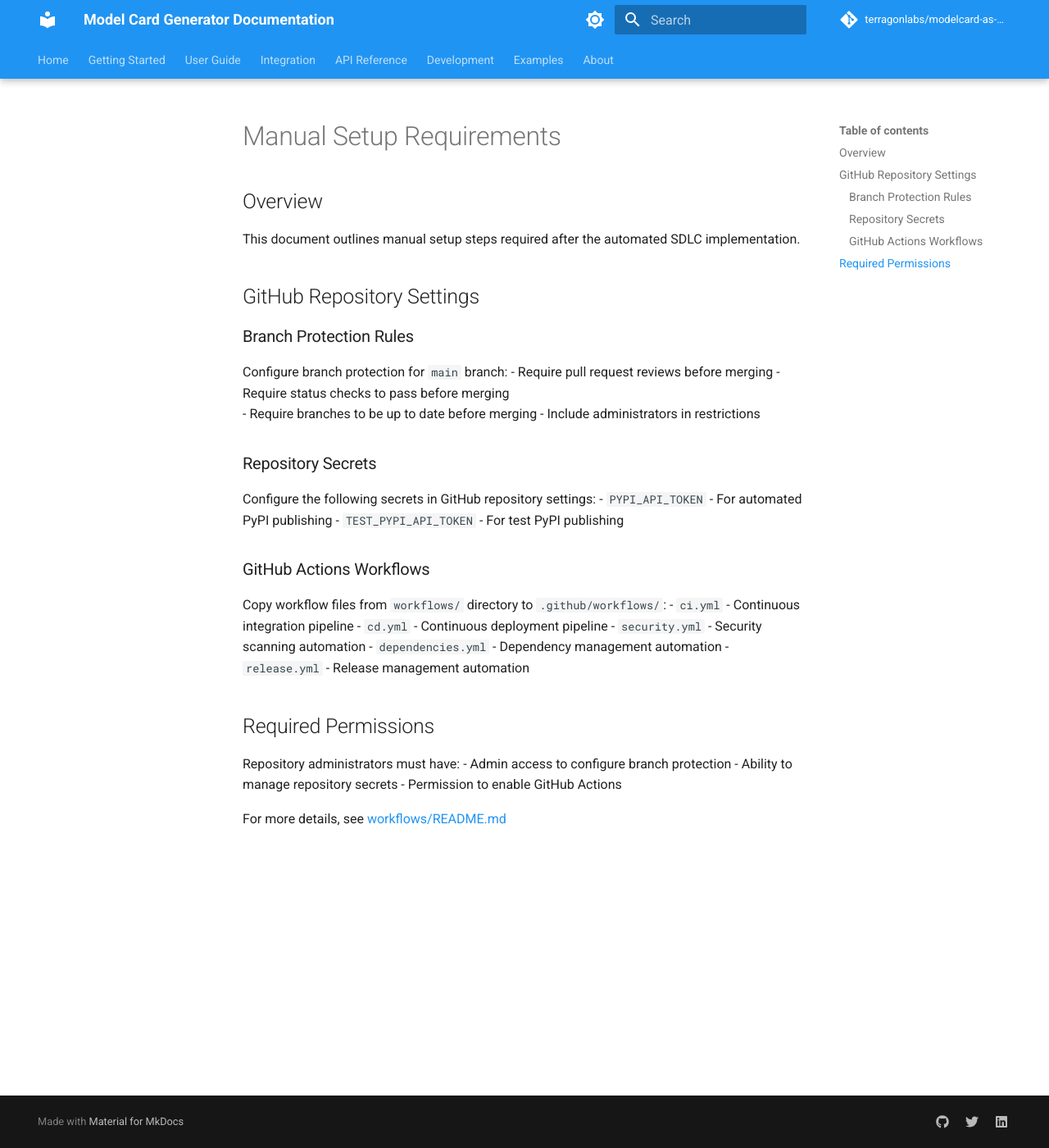
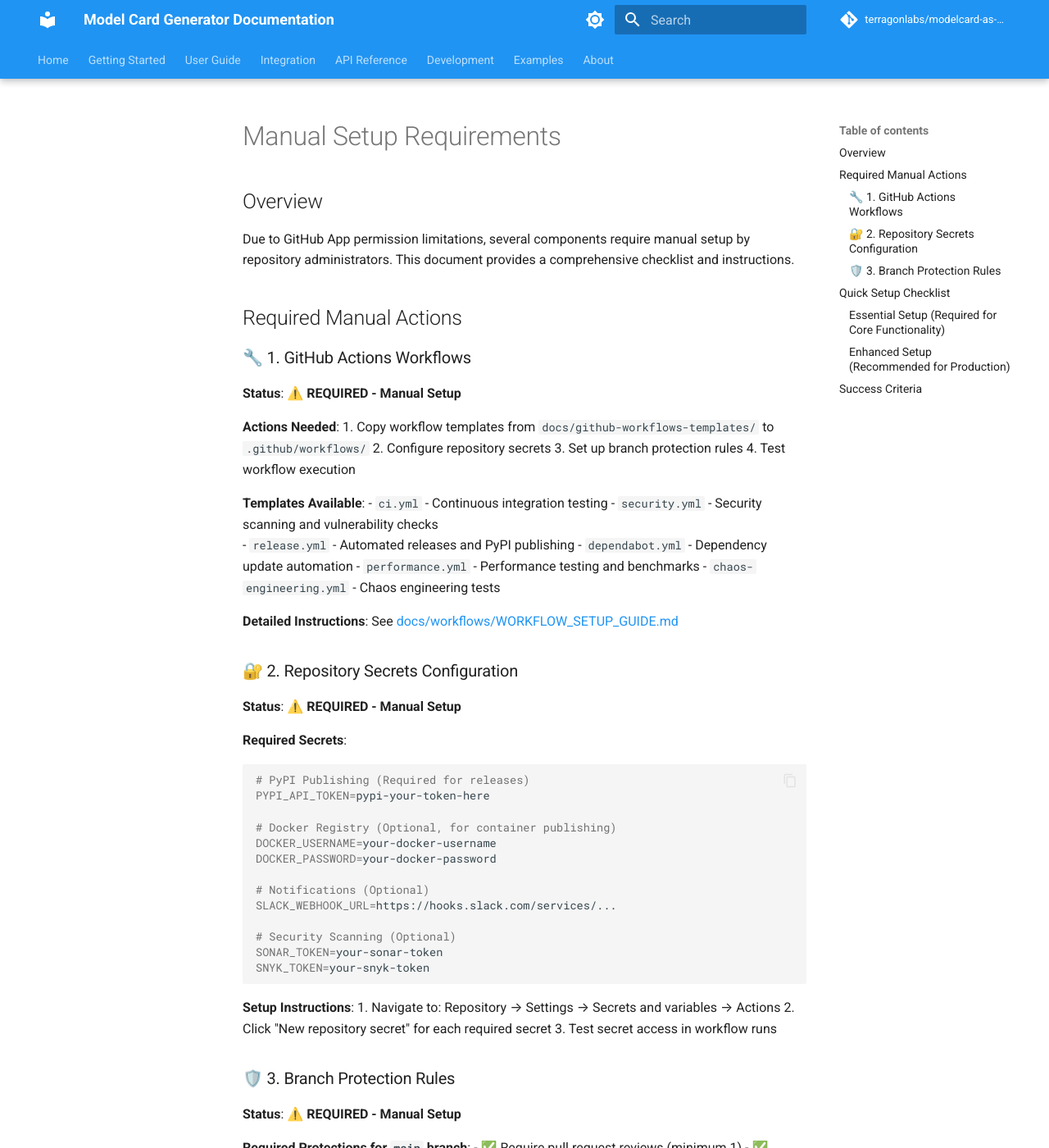
Before and after one commit to danieleschmidt/modelcard-as-code-generator, an MkDocs documentation site: the page built from docs/SETUP_REQUIRED.md, in a window 1280 px wide and 1400 px high. Shown: the whole window at 82% size. Built offline with MkDocs 1.6.1 and Material for MkDocs 9.7.7, drawn with Linux system fonts in a browser that asks for light colours; comment, search, counter and statistics services are not loaded; the version menu is left out; some of the changed text lies outside the part shown.

Commit message:
docs: add CI/CD and security workflow documentation and templates
🚀 Generated with [Claude Code](https://claude.ai/code)

Co-Authored-By: Claude <noreply@anthropic.com>

````diff
--- a/docs/SETUP_REQUIRED.md
+++ b/docs/SETUP_REQUIRED.md
@@ -1,34 +1,108 @@
 # Manual Setup Requirements
 
 ## Overview
-This document outlines manual setup steps required after the automated SDLC implementation.
 
-## GitHub Repository Settings
+Due to GitHub App permission limitations, several components require manual setup by repository administrators. This document provides a comprehensive checklist and instructions.
 
-### Branch Protection Rules
-Configure branch protection for `main` branch:
-- Require pull request reviews before merging
-- Require status checks to pass before merging
-- Require branches to be up to date before merging
-- Include administrators in restrictions
+## Required Manual Actions
 
-### Repository Secrets
-Configure the following secrets in GitHub repository settings:
-- `PYPI_API_TOKEN` - For automated PyPI publishing
-- `TEST_PYPI_API_TOKEN` - For test PyPI publishing
+### 🔧 1. GitHub Actions Workflows
 
-### GitHub Actions Workflows
-Copy workflow files from `workflows/` directory to `.github/workflows/`:
-- `ci.yml` - Continuous integration pipeline
-- `cd.yml` - Continuous deployment pipeline
-- `security.yml` - Security scanning automation
-- `dependencies.yml` - Dependency management automation
-- `release.yml` - Release management automation
+**Status**: ⚠️ **REQUIRED - Manual Setup**
 
-## Required Permissions
-Repository administrators must have:
-- Admin access to configure branch protection
-- Ability to manage repository secrets
-- Permission to enable GitHub Actions
+**Actions Needed**:
+1. Copy workflow templates from `docs/github-workflows-templates/` to `.github/workflows/`
+2. Configure repository secrets
+3. Set up branch protection rules
+4. Test workflow execution
 
-For more details, see [workflows/README.md](../workflows/README.md)
+**Templates Available**:
+- `ci.yml` - Continuous integration testing
+- `security.yml` - Security scanning and vulnerability checks
+- `release.yml` - Automated releases and PyPI publishing
+- `dependabot.yml` - Dependency update automation
+- `performance.yml` - Performance testing and benchmarks
+- `chaos-engineering.yml` - Chaos engineering tests
+
+**Detailed Instructions**: See [docs/workflows/WORKFLOW_SETUP_GUIDE.md](workflows/WORKFLOW_SETUP_GUIDE.md)
+
+### 🔐 2. Repository Secrets Configuration
+
+**Status**: ⚠️ **REQUIRED - Manual Setup**
+
+**Required Secrets**:
+```bash
+# PyPI Publishing (Required for releases)
+PYPI_API_TOKEN=pypi-your-token-here
+
+# Docker Registry (Optional, for container publishing)
+DOCKER_USERNAME=your-docker-username
+DOCKER_PASSWORD=your-docker-password
+
+# Notifications (Optional)
+SLACK_WEBHOOK_URL=https://hooks.slack.com/services/...
+
+# Security Scanning (Optional)
+SONAR_TOKEN=your-sonar-token
+SNYK_TOKEN=your-snyk-token
+```
+
+**Setup Instructions**:
+1. Navigate to: Repository → Settings → Secrets and variables → Actions
+2. Click "New repository secret" for each required secret
+3. Test secret access in workflow runs
+
+### 🛡️ 3. Branch Protection Rules
+
+**Status**: ⚠️ **REQUIRED - Manual Setup**
+
+**Required Protections for `main` branch**:
+- ✅ Require pull request reviews (minimum 1)
+- ✅ Dismiss stale reviews when new commits are pushed
+- ✅ Require status checks to pass before merging
+- ✅ Require branches to be up to date before merging
+- ✅ Include administrators in restrictions
+
+**Required Status Checks**:
+- `ci / test-python-3.9`
+- `ci / test-python-3.10`
+- `ci / test-python-3.11`
+- `ci / test-python-3.12`
+- `security / security-scan`
+- `security / dependency-scan`
+
+**Setup Instructions**:
+1. Navigate to: Repository → Settings → Branches
+2. Click "Add rule" for main branch
+3. Configure protection settings as listed above
+4. Test with a test pull request
+
+## Quick Setup Checklist
+
+### Essential Setup (Required for Core Functionality)
+- [ ] Copy workflow templates to `.github/workflows/`
+- [ ] Configure `PYPI_API_TOKEN` secret for releases
+- [ ] Set up branch protection rules for main branch
+- [ ] Test CI workflow with a pull request
+- [ ] Verify security scanning is working
+
+### Enhanced Setup (Recommended for Production)
+- [ ] Configure Docker registry credentials
+- [ ] Set up Slack/email notifications
+- [ ] Enable SonarCloud or Snyk scanning
+- [ ] Configure monitoring and alerting
+- [ ] Set up deployment automation
+
+## Success Criteria
+
+Setup is considered complete when:
+- [ ] All workflows execute successfully on pull requests
+- [ ] Security scanning detects and reports vulnerabilities
+- [ ] Releases are automatically published to PyPI
+- [ ] Branch protection prevents direct pushes to main
+- [ ] Team members can create and merge pull requests
+- [ ] Monitoring shows green status for all services
+
+**Timeline Estimate**: 2-4 hours for essential setup, 1-2 days for full production setup
+
+For detailed setup instructions, see [docs/workflows/WORKFLOW_SETUP_GUIDE.md](workflows/WORKFLOW_SETUP_GUIDE.md)
--- /dev/null
+++ b/docs/workflows/WORKFLOW_SETUP_GUIDE.md
@@ -0,0 +1,548 @@
+# Complete Workflow Setup Guide
+
+## Overview
+
+This guide provides step-by-step instructions for setting up GitHub Actions workflows for the Model Card Generator. Since GitHub Apps may have limited permissions, most workflows need to be created manually by repository administrators.
+
+## Prerequisites
+
+### Required Permissions
+
+Repository administrators need:
+- **Actions**: Write permissions for workflow management
+- **Secrets**: Write permissions for secret configuration
+- **Branch Protection**: Admin permissions for protection rules
+- **Packages**: Write permissions for container registry (if using)
+
+### Required Secrets
+
+Configure these secrets in your repository settings:
+
+```bash
+# PyPI Publishing
+PYPI_API_TOKEN=pypi-your-token-here
+
+# Docker Registry (if using)
+DOCKER_USERNAME=your-docker-username
+DOCKER_PASSWORD=your-docker-password
+
+# Security Scanning
+SONAR_TOKEN=your-sonar-token  # Optional
+SNYK_TOKEN=your-snyk-token    # Optional
+
+# Notifications
+SLACK_WEBHOOK_URL=https://hooks.slack.com/services/...
+```
+
+## Workflow Installation
+
+### Step 1: Create Workflow Directory
+
+```bash
+mkdir -p .github/workflows
+```
+
+### Step 2: Copy Template Files
+
+Copy the workflow templates from `docs/github-workflows-templates/` to `.github/workflows/`:
+
+```bash
+# Core workflows (required)
+cp docs/github-workflows-templates/ci.yml .github/workflows/
+cp docs/github-workflows-templates/security.yml .github/workflows/
+cp docs/github-workflows-templates/release.yml .github/workflows/
+
+# Optional workflows
+cp docs/github-workflows-templates/dependabot.yml .github/workflows/
+cp docs/github-workflows-templates/performance.yml .github/workflows/
+cp docs/github-workflows-templates/chaos-engineering.yml .github/workflows/
+```
+
+### Step 3: Configure Workflows
+
+Each workflow may need customization based on your environment:
+
+#### CI Workflow (`ci.yml`)
+
+```yaml
+# Example customizations needed:
+name: CI
+
+on:
+  push:
+    branches: [ main, develop ]  # Adjust branch names
+  pull_request:
+    branches: [ main ]
+
+env:
+  PYTHON_VERSION_MATRIX: "['3.9', '3.10', '3.11', '3.12']"
+  # Add environment-specific variables
+```
+
+#### Security Workflow (`security.yml`)
+
+```yaml
+# Configure scanning tools:
+env:
+  ENABLE_SONAR: false        # Set to true if using SonarCloud
+  ENABLE_SNYK: false         # Set to true if using Snyk
+  ENABLE_CODEQL: true        # GitHub's built-in scanner
+```
+
+#### Release Workflow (`release.yml`)
+
+```yaml
+# Configure release triggers:
+on:
+  push:
+    tags:
+      - 'v*'  # Triggers on version tags like v1.0.0
+```
+
+## Branch Protection Rules
+
+### Required Protection Rules
+
+Configure these rules for your main branch:
+
+1. **Basic Protection**
+   - Require pull request reviews (minimum 1 reviewer)
+   - Dismiss stale reviews when new commits are pushed
+   - Require review from code owners (if CODEOWNERS exists)
+
+2. **Status Checks**
+   - Require status checks to pass before merging
+   - Required checks:
+     - `ci / test-python-3.9`
+     - `ci / test-python-3.10`
+     - `ci / test-python-3.11`
+     - `ci / test-python-3.12`
+     - `security / security-scan`
+     - `security / dependency-scan`
+
+3. **Additional Rules**
+   - Require branches to be up to date
+   - Require signed commits (recommended)
+   - Include administrators in restrictions
+
+### GitHub CLI Setup
+
+```bash
+# Install GitHub CLI if not already installed
+# Then configure branch protection:
+
+gh api repos/:owner/:repo/branches/main/protection \
+  --method PUT \
+  --field required_status_checks='{"strict":true,"contexts":["ci / test-python-3.9","ci / test-python-3.10","ci / test-python-3.11","ci / test-python-3.12","security / security-scan"]}' \
+  --field enforce_admins=true \
+  --field required_pull_request_reviews='{"required_approving_review_count":1,"dismiss_stale_reviews":true}' \
+  --field restrictions=null
+```
+
+## Secret Configuration
+
+### Via GitHub Web Interface
+
+1. Navigate to: `Settings` → `Secrets and variables` → `Actions`
+2. Click `New repository secret`
+3. Add each required secret:
+
+### Via GitHub CLI
+
+```bash
+# Set PyPI token
+gh secret set PYPI_API_TOKEN --body "pypi-your-token-here"
+
+# Set Docker credentials
+gh secret set DOCKER_USERNAME --body "your-username"
+gh secret set DOCKER_PASSWORD --body "your-password"
+
+# Set notification webhook
+gh secret set SLACK_WEBHOOK_URL --body "https://hooks.slack.com/services/..."
+```
+
+### Environment-Specific Secrets
+
+For production deployments, consider using environment-specific secrets:
+
+```bash
+# Production environment
+gh secret set PYPI_API_TOKEN_PROD --env production
+gh secret set DOCKER_REGISTRY_PROD --env production
+
+# Staging environment
+gh secret set PYPI_API_TOKEN_STAGING --env staging
+gh secret set DOCKER_REGISTRY_STAGING --env staging
+```
+
+## Workflow Testing
+
+### Initial Testing Workflow
+
+1. **Create Test Branch**
+   ```bash
+   git checkout -b test-workflows
+   git push -u origin test-workflows
+   ```
+
+2. **Create Test PR**
+   - Open a pull request from `test-workflows` to `main`
+   - Verify all workflow checks pass
+   - Check workflow logs for any issues
+
+3. **Test Release Process**
+   ```bash
+   # Create and push a test tag
+   git tag v0.0.1-test
+   git push origin v0.0.1-test
+
+   # Verify release workflow triggers
+   # Check GitHub releases page
+   ```
+
+### Troubleshooting Common Issues
+
+#### Permission Errors
+
+```yaml
+# If workflows fail due to permissions:
+permissions:
+  contents: read
+  actions: write
+  security-events: write
+  pull-requests: write
+```
+
+#### Secret Access Issues
+
+```yaml
+# Verify secret names match exactly:
+env:
+  PYPI_TOKEN: ${{ secrets.PYPI_API_TOKEN }}  # Must match secret name
+```
+
+#### Matrix Strategy Failures
+
+```yaml
+# Debug matrix builds:
+strategy:
+  fail-fast: false  # Don't stop all jobs if one fails
+  matrix:
+    python-version: ['3.9', '3.10', '3.11', '3.12']
+    os: [ubuntu-latest, windows-latest, macos-latest]
+```
+
+## Advanced Configuration
+
+### Custom Workflow Variables
+
+```yaml
+# .github/workflows/variables.yml
+env:
+  # Global variables for all workflows
+  PYTHON_DEFAULT_VERSION: '3.11'
+  NODE_VERSION: '18'
+  DOCKER_REGISTRY: 'ghcr.io'
+  PACKAGE_NAME: 'modelcard-as-code-generator'
+```
+
+### Workflow Dependencies
+
+```yaml
+# Coordinate workflow execution:
+name: Deploy
+needs: [ci, security-scan, performance-test]
+if: ${{ needs.ci.result == 'success' && needs.security-scan.result == 'success' }}
+```
+
+### Conditional Execution
+
+```yaml
+# Run workflows conditionally:
+jobs:
+  deploy:
+    if: github.event_name == 'push' && github.ref == 'refs/heads/main'
+    # Only deploy on main branch pushes
+```
+
+## Monitoring and Maintenance
+
+### Workflow Health Monitoring
+
+1. **Regular Review Schedule**
+   - Weekly review of workflow success rates
+   - Monthly security dependency updates
+   - Quarterly workflow optimization review
+
+2. **Key Metrics to Track**
+   - Workflow success rate (target: >95%)
+   - Average build time (target: <10 minutes)
+   - Security scan coverage (target: 100%)
+   - Dependency update frequency
+
+3. **Alerting Setup**
+   ```yaml
+   # Add to workflows for failure notifications:
+   - name: Notify on failure
+     if: failure()
+     uses: 8398a7/action-slack@v3
+     with:
+       status: failure
+       webhook_url: ${{ secrets.SLACK_WEBHOOK_URL }}
+   ```
+
+### Dependency Management
+
+#### Dependabot Configuration
+
+```yaml
+# .github/dependabot.yml
+version: 2
+updates:
+  - package-ecosystem: "pip"
+    directory: "/"
+    schedule:
+      interval: "weekly"
+      day: "monday"
+      time: "09:00"
+    open-pull-requests-limit: 10
+    target-branch: "develop"
+
+  - package-ecosystem: "github-actions"
+    directory: "/"
+    schedule:
+      interval: "monthly"
+    open-pull-requests-limit: 5
+```
+
+#### Manual Dependency Updates
+
+```bash
+# Update workflow action versions quarterly:
+grep -r "uses:" .github/workflows/ | grep "@v" | sort | uniq
+
+# Check for security updates:
+npm audit  # For Node.js actions
+pip-audit  # For Python dependencies
+```
+
+## Security Considerations
+
+### Workflow Security Best Practices
+
+1. **Principle of Least Privilege**
+   ```yaml
+   permissions:
+     contents: read      # Only what's needed
+     actions: write      # For workflow dispatch
+     security-events: write  # For security scanning
+   ```
+
+2. **Secret Management**
+   - Use environment-specific secrets
+   - Rotate secrets regularly (quarterly)
+   - Never log secret values
+   - Use masked logging where possible
+
+3. **Third-Party Actions**
+   ```yaml
+   # Pin actions to specific versions (not @main)
+   - uses: actions/checkout@v4.1.1
+   - uses: actions/setup-python@v4.7.1
+   ```
+
+4. **Input Validation**
+   ```yaml
+   # Validate inputs in custom workflows:
+   - name: Validate input
+     run: |
+       if [[ ! "${{ inputs.version }}" =~ ^[0-9]+\.[0-9]+\.[0-9]+$ ]]; then
+         echo "Invalid version format"
+         exit 1
+       fi
+   ```
+
+### Security Scanning Configuration
+
+#### CodeQL Setup
+
+```yaml
+# .github/workflows/codeql.yml
+name: "CodeQL"
+
+on:
+  push:
+    branches: [ main ]
+  pull_request:
+    branches: [ main ]
+  schedule:
+    - cron: '0 12 * * 1'  # Weekly scans
+
+jobs:
+  analyze:
+    name: Analyze
+    runs-on: ubuntu-latest
+    permissions:
+      actions: read
+      contents: read
+      security-events: write
+
+    strategy:
+      fail-fast: false
+      matrix:
+        language: [ 'python' ]
+
+    steps:
+    - name: Checkout repository
+      uses: actions/checkout@v4
+
+    - name: Initialize CodeQL
+      uses: github/codeql-action/init@v3
+      with:
+        languages: ${{ matrix.language }}
+
+    - name: Autobuild
+      uses: github/codeql-action/autobuild@v3
+
+    - name: Perform CodeQL Analysis
+      uses: github/codeql-action/analyze@v3
+```
+
+## Integration with External Services
+
+### Slack Notifications
+
+```yaml
+# Custom notification template:
+- name: Slack Notification
+  uses: 8398a7/action-slack@v3
+  with:
+    status: custom
+    custom_payload: |
+      {
+        "text": "Model Card Generator Build",
+        "blocks": [
+          {
+            "type": "section",
+            "text": {
+              "type": "mrkdwn",
+              "text": "*Build Status:* ${{ job.status }}\n*Repository:* ${{ github.repository }}\n*Branch:* ${{ github.ref }}\n*Commit:* ${{ github.sha }}"
+            }
+          }
+        ]
+      }
+  env:
+    SLACK_WEBHOOK_URL: ${{ secrets.SLACK_WEBHOOK_URL }}
+  if: always()
+```
+
+### External Quality Gates
+
+```yaml
+# SonarCloud integration:
+- name: SonarCloud Scan
+  uses: SonarSource/sonarcloud-github-action@master
+  env:
+    GITHUB_TOKEN: ${{ secrets.GITHUB_TOKEN }}
+    SONAR_TOKEN: ${{ secrets.SONAR_TOKEN }}
+  with:
+    args: >
+      -Dsonar.projectKey=terragon_modelcard-generator
+      -Dsonar.organization=terragon
+      -Dsonar.python.coverage.reportPaths=coverage.xml
+```
+
+## Workflow Optimization
+
+### Performance Improvements
+
+1. **Caching Strategies**
+   ```yaml
+   - name: Cache dependencies
+     uses: actions/cache@v3
+     with:
+       path: ~/.cache/pip
+       key: ${{ runner.os }}-pip-${{ hashFiles('**/requirements*.txt') }}
+       restore-keys: |
+         ${{ runner.os }}-pip-
+   ```
+
+2. **Parallel Execution**
+   ```yaml
+   strategy:
+     matrix:
+       python-version: ['3.9', '3.10', '3.11', '3.12']
+     max-parallel: 4  # Optimize for your runner limits
+   ```
+
+3. **Conditional Steps**
+   ```yaml
+   - name: Run expensive tests
+     if: github.event_name == 'push' && github.ref == 'refs/heads/main'
+     run: pytest tests/integration/
+   ```
+
+### Cost Optimization
+
+1. **Runner Selection**
+   ```yaml
+   runs-on: ubuntu-latest  # Most cost-effective
+   # Use ubuntu-latest-4-cores only when needed
+   ```
+
+2. **Workflow Triggers**
+   ```yaml
+   on:
+     push:
+       branches: [ main ]
+       paths-ignore:
+         - 'docs/**'
+         - '*.md'
+         - '.gitignore'
+   ```
+
+## Rollback Procedures
+
+### Workflow Rollback Plan
+
+1. **Identify Issue**
+   - Monitor workflow success rates
+   - Check error logs and notifications
+   - Verify impact on deployments
+
+2. **Quick Fixes**
+   ```bash
+   # Disable problematic workflow
+   gh api repos/:owner/:repo/actions/workflows/ci.yml \
+     --method PUT \
+     --field state=disabled_manually
+
+   # Revert to previous workflow version
+   git revert <commit-hash-of-workflow-change>
+   ```
+
+3. **Emergency Procedures**
+   - Have manual deployment process documented
+   - Maintain emergency contact list
+   - Document rollback decision criteria
+
+## Documentation and Training
+
+### Team Onboarding
+
+1. **Workflow Documentation**
+   - Maintain up-to-date README files
+   - Document all customizations
+   - Include troubleshooting guides
+
+2. **Training Materials**
+   - Create workflow overview presentation
+   - Provide hands-on exercises
+   - Maintain FAQ document
+
+3. **Regular Reviews**
+   - Monthly team workflow reviews
+   - Quarterly security reviews
+   - Annual complete workflow audit
+
+This comprehensive guide ensures your team can successfully implement and maintain robust CI/CD workflows for the Model Card Generator project.
````
